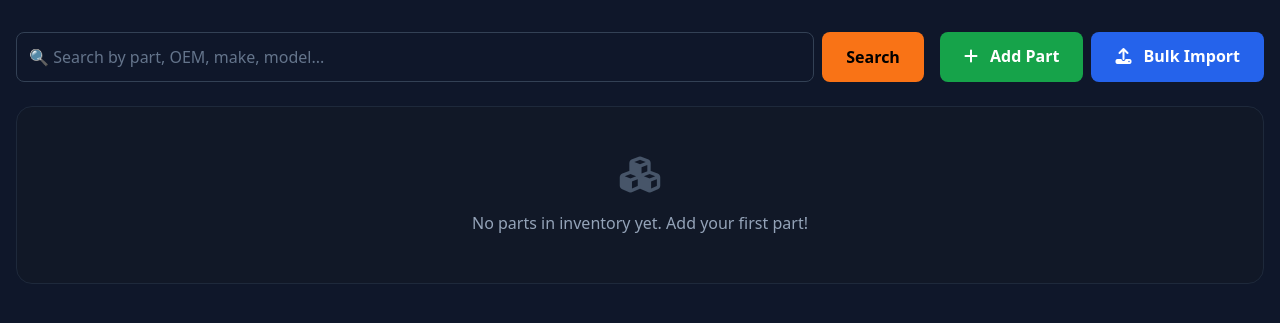
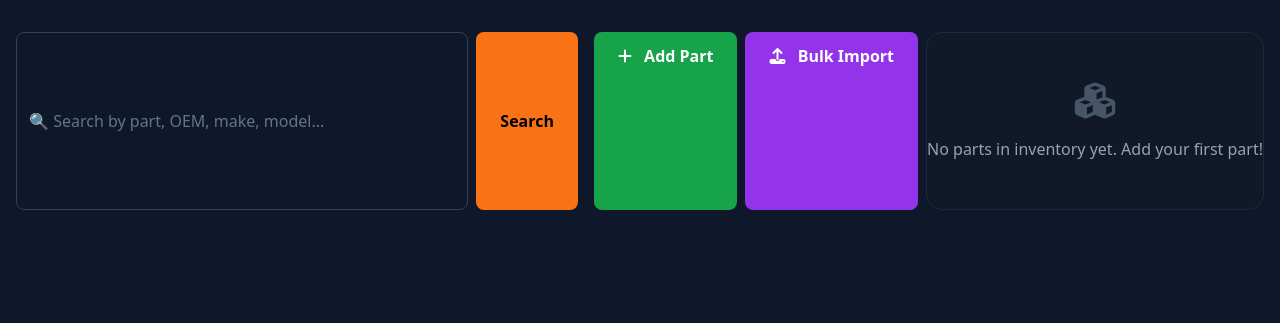
Before and after one commit to zabdi908-glitch/cherrywood-inventory-dev, a Python web app: template templates/parts_index.html in a window 1280 px wide. Shown: the part 65-388 px from the top of the page. Run offline with Jinja, Linux system fonts and the light colour scheme; the template is opened without the code that fills it, so the values that code supplies are empty; some libraries are stand-ins or nearby versions.

Commit message:
Update parts_index.html

```diff
--- a/templates/parts_index.html
+++ b/templates/parts_index.html
@@ -51,13 +51,13 @@
                 {% endif %}
             </form>
             <div class="flex gap-2">
+              <div class="flex gap-2">
     <a href="/parts/add" class="px-6 py-3 bg-green-600 text-white font-bold rounded-lg hover:bg-green-700 transition">
         <i class="fa-solid fa-plus mr-2"></i> Add Part
     </a>
-                <a href="/parts/bulk-import" class="px-6 py-3 bg-blue-600 text-white font-bold rounded-lg hover:bg-blue-700 transition">
+    <a href="/parts/bulk-import" class="px-6 py-3 bg-purple-600 text-white font-bold rounded-lg hover:bg-purple-700 transition">
         <i class="fa-solid fa-upload mr-2"></i> Bulk Import
     </a>
-            </div>
 </div>
 
         <!-- Parts Grid -->
```
Lines whose indentation alone changed are shown as unchanged.
